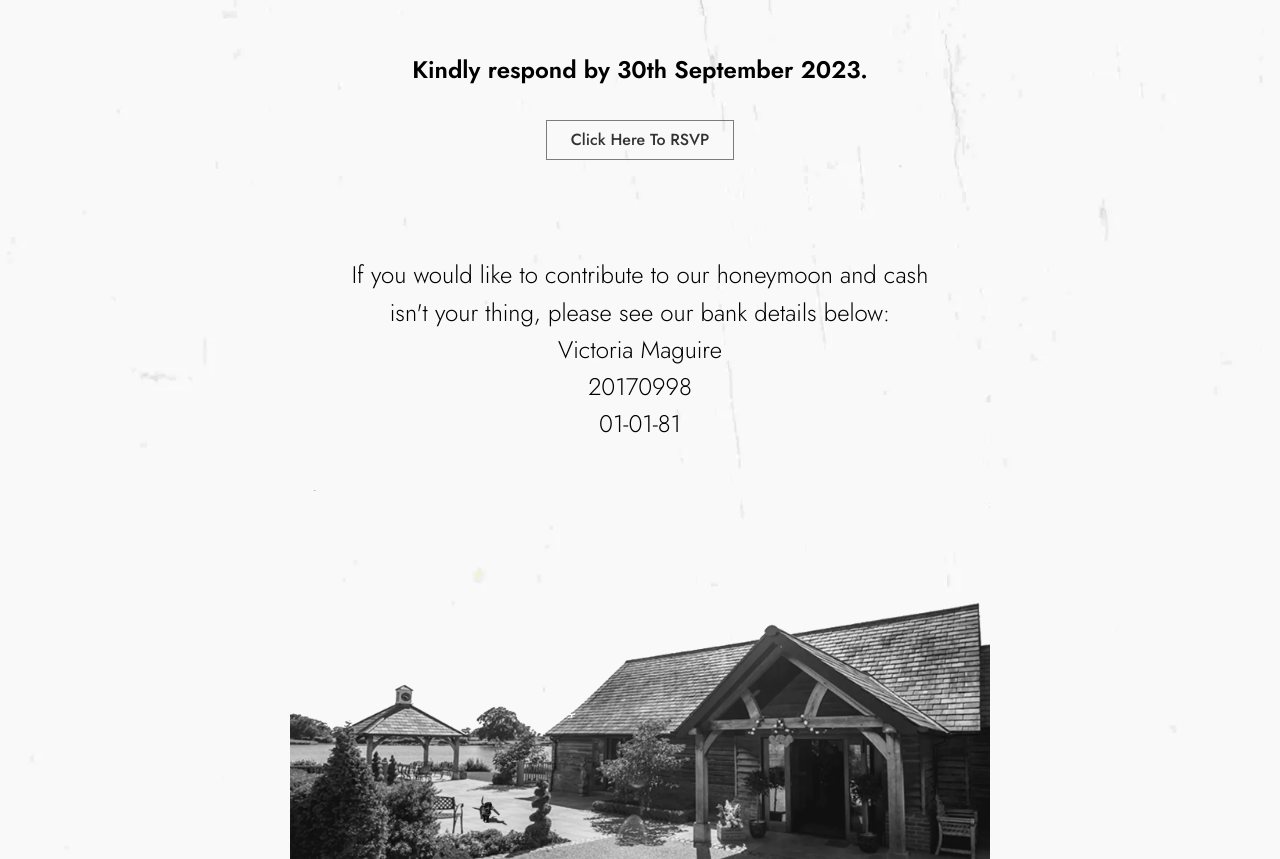
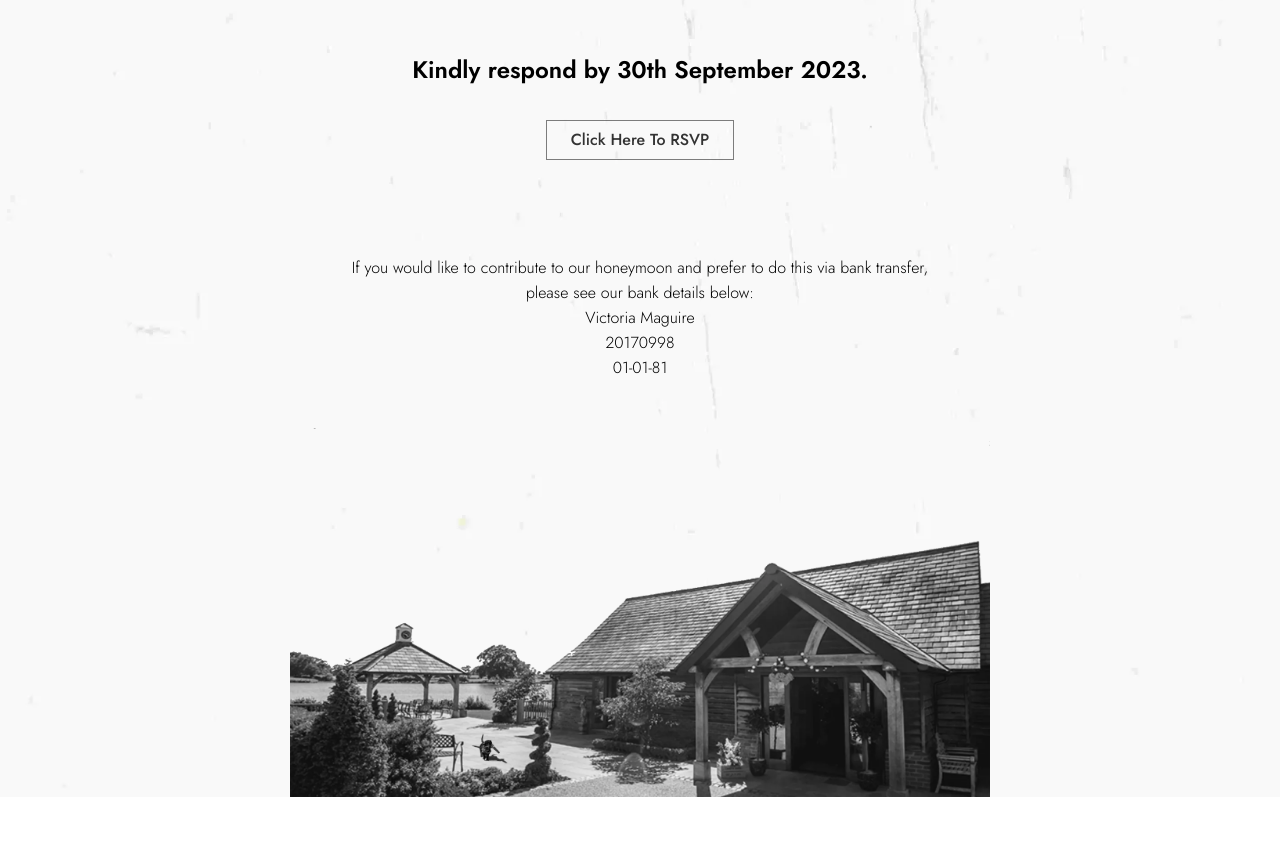
Before and after one commit to mbowman100/Bowman-Wedding-HTML, a website built with Parcel: page index.html in a window 1280 px wide. Shown: the part 1045-1904 px from the top of the page. After the commit the page ends 1842 px from the top, so only its background shows below. Built offline with nearby package versions, Linux system fonts and the light colour scheme.

Commit message:
Commit from TeleportHQ

```diff
--- a/index.css
+++ b/index.css
@@ -71,6 +71,7 @@
   justify-content: space-between;
 }
 .home-text04 {
+  font-size: 1rem;
   text-align: center;
   font-weight: 600;
   margin-bottom: 0px;
--- a/index.html
+++ b/index.html
@@ -68,8 +68,8 @@
           <div class="home-gift">
             <h2 class="home-text04">
               <span class="home-text05">
-                If you would like to contribute to our honeymoon and cash isn't
-                your thing, please see our bank details below:
+                If you would like to contribute to our honeymoon and prefer to
+                do this via bank transfer, please see our bank details below:
               </span>
               <br class="home-text06" />
               <span class="home-text07">Victoria Maguire</span>
```
